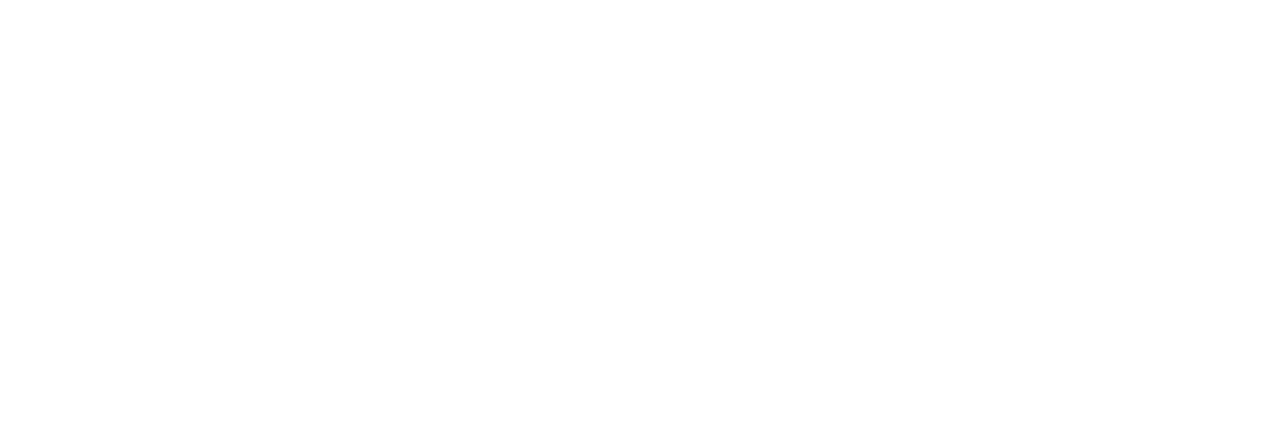
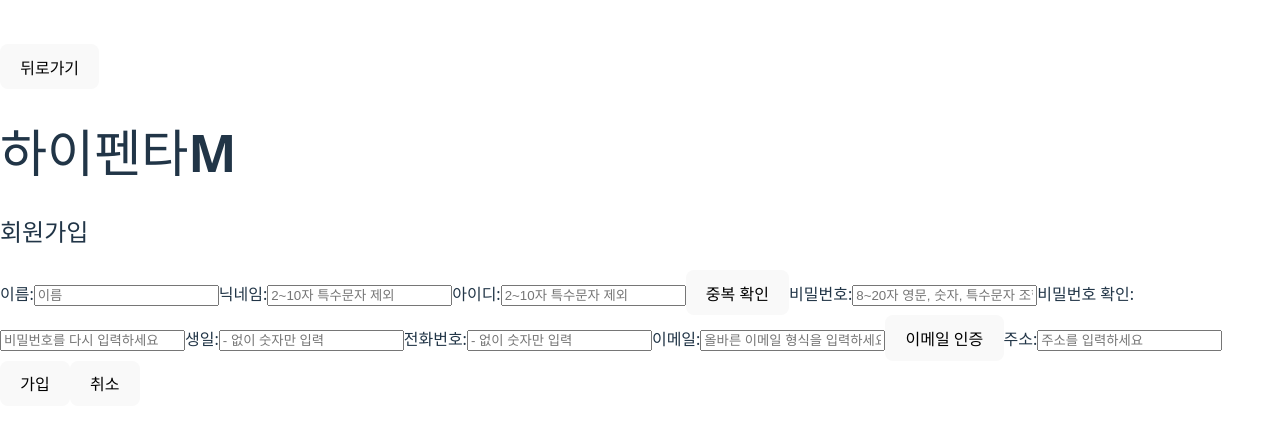
Before and after one commit to kimyk0101/hpm_react, a React (Vite) app: page /join in a window 1280 px wide. Before the commit this address had no page. Shown: the part 175-606 px from the top of the page. Built offline with nearby package versions, Linux system fonts and the light colour scheme; no server answers.

Commit message:
[연경] 회원가입 페이지 진행 중
아이디 중복 확인까지 완료

```diff
--- a/src/App.jsx
+++ b/src/App.jsx
@@ -1,14 +1,16 @@
 import { BrowserRouter as Router, Routes, Route } from "react-router-dom";
+import MainHome from "../src/pages/mainPage";
+import LoginPage from "../src/pages/loginPage";
+import JoinPage from "../src/pages/joinPage";
 // import Board from "../src/components/Board";
-import Login from "../src/components/Login";
-import MainHome from "../src/components/MainHome";
 
 function App() {
   return (
     <Router>
       <Routes>
         <Route path="/" element={<MainHome />} />
-        <Route path="/login" element={<Login />} />
+        <Route path="/login" element={<LoginPage />} />
+        <Route path="/join" element={<JoinPage />} />
       </Routes>
     </Router>
   );
--- a/src/layouts/DefaultLayout.jsx
+++ b/src/layouts/DefaultLayout.jsx
@@ -1,4 +1,4 @@
-import Header from "../components/layout/Header/Header";
+import Header from "../components/Header/Header";
 // import Footer from "./Footer";
 
 const DefaultLayout = ({ children, headerProps }) => (
--- a/src/components/Board.jsx
+++ b/src/pages/communityPage.jsx
@@ -1,7 +1,7 @@
 import React, { useEffect, useState } from "react";
 import "../css/Board.css"; // CSS 파일 연결
 
-const API_URL = "http://localhost:8088/api/posts";
+const API_URL = "http://localhost:8088/api/communities";
 
 const Board = () => {
   const [posts, setPosts] = useState([]);
--- /dev/null
+++ b/src/pages/joinPage.jsx
@@ -0,0 +1,294 @@
+import { useState, useEffect } from "react";
+import { useNavigate } from "react-router-dom";
+// import { MdOutlineBackspace } from "react-icons/md"; // 뒤로가기
+
+const JoinPage = () => {
+  const API_USER_URL = `http://localhost:8088/api/users`;
+
+  const [formData, setFormData] = useState({
+    name: "",
+    nickname: "",
+    userId: "",
+    password: "",
+    confirmPassword: "",
+    birthYear: "",
+    birthMonth: "",
+    birthDay: "",
+    phone_number: "",
+    email: "",
+    address: "",
+    // upd_date: new Date().toISOString(),
+  });
+
+  const [allUserData, setAllUserData] = useState([]);
+  const [isUsernameAvailable, setIsUsernameAvailable] = useState(null);
+  const [passwordStrength, setPasswordStrength] = useState("");
+  const [isEmailVerified, setIsEmailVerified] = useState(false);
+  const [passwordMatch, setPasswordMatch] = useState(null);
+  const navigate = useNavigate();
+
+  // 뒤로가기 버튼
+  const onBack = () => {
+    navigate("/");
+  };
+
+  useEffect(() => {
+    // 회원 정보 불러오기
+    fetch(API_USER_URL)
+      .then((response) => response.json())
+      .then((data) => setAllUserData(data))
+      .catch((error) => console.error("회원 정보 불러오기 오류", error));
+  }, []);
+
+  const checkUserIdAvailability = async () => {
+    const usernameRegex = /^[a-zA-Z0-9]{6,}$/;
+    if (!usernameRegex.test(formData.userId)) {
+      alert("아이디는 영문, 숫자 조합, 6자 이상이어야 합니다.");
+      return;
+    }
+
+    const requestUrl = `http://localhost:8088/api/users/check-userId?userId=${formData.userId}`;
+    console.log("아이디 중복 확인 요청 URL:", requestUrl);
+
+    try {
+      const response = await fetch(requestUrl);
+
+      if (!response.ok) {
+        throw new Error(`서버 응답 오류: ${response.statusText} (상태 코드: ${response.status})`);
+      }
+
+      const isTaken = await response.json();
+      setIsUsernameAvailable(isTaken);
+
+      if (isTaken) {
+        alert("사용 가능한 아이디입니다.");
+      } else {
+        alert("이미 사용 중인 아이디입니다.");
+      }
+    } catch (error) {
+      console.error("아이디 중복 확인 오류:", error);
+      alert(`아이디 중복 확인 중 오류가 발생했습니다: ${error.message}`);
+    }
+  };
+
+
+
+  const handlePasswordChange = (e) => {
+    const password = e.target.value;
+    setFormData({ ...formData, password });
+    const passwordRegex =
+      /^(?=.*[A-Za-z])(?=.*\d)(?=.*[@$!%*?&])[A-Za-z\d@$!%*?&]{8,}$/;
+    setPasswordStrength(
+      passwordRegex.test(password)
+        ? "보안성 : 강함"
+        : "비밀번호는 영문, 숫자, 특수문자를 포함해 8자 이상이어야 합니다."
+    );
+  };
+
+  const handleConfirmPasswordChange = (e) => {
+    const confirmPassword = e.target.value;
+    setFormData({ ...formData, confirmPassword });
+    setPasswordMatch(formData.password === confirmPassword);
+  };
+
+  const handleDateChange = (e) => {
+    const { name, value } = e.target;
+    setFormData({ ...formData, [name]: value });
+  };
+
+  const handleSignup = (e) => {
+    e.preventDefault();
+    const nicknameRegex = /^[a-zA-Z0-9가-힣]+$/;
+    const emailRegex = /^[a-zA-Z0-9._%+-]+@[a-zA-Z0-9.-]+\.[a-zA-Z]{2,}$/;
+    const phoneRegex = /^\d{11}$/;
+    const addressRegex = /^[a-zA-Z0-9\s,]+$/; // 주소 형식 정규식 예시
+
+    const birth = `${formData.birthYear}-${formData.birthMonth}-${formData.birthDay}`;
+
+    if (!formData.name) {
+      alert("이름을 입력하세요.");
+      return;
+    }
+    if (!nicknameRegex.test(formData.nickname)) {
+      alert("닉네임에는 특수문자를 사용할 수 없습니다.");
+      return;
+    }
+    if (!formData.phone_number.match(phoneRegex)) {
+      alert("전화번호는 11자리 숫자만 입력해야 합니다.");
+      return;
+    }
+    if (formData.password !== formData.confirmPassword) {
+      alert("비밀번호가 일치하지 않습니다.");
+      return;
+    }
+    if (!emailRegex.test(formData.email)) {
+      alert("올바른 이메일 형식을 입력하세요. 예: example@domain.com");
+      return;
+    }
+    if (!isEmailVerified) {
+      alert("이메일 인증이 필요합니다.");
+      return;
+    }
+    if (isUsernameAvailable === false) {
+      alert("아이디 중복 확인이 필요합니다.");
+      return;
+    }
+    if (!addressRegex.test(formData.address)) {
+      alert("올바른 주소 형식을 입력하세요.");
+      return;
+    }
+
+    const { confirmPassword, ...formDataToSend } = formData;
+
+    const formDataToSendWithBirth = { ...formDataToSend, birth };
+
+    console.log(
+      "name : " +
+        formData.name +
+        ", " +
+        "nickname : " +
+        formData.nickname +
+        ", " +
+        "userId : " +
+        ", " +
+        "password : " +
+        formData.password +
+        ", " +
+        "birth : " +
+        formData.birth +
+        ", " +
+        "phone_number : " +
+        formData.phone_number +
+        ", " +
+        "email : " +
+        formData.email +
+        ", " +
+        "address : " +
+        formData.address
+    );
+
+    // 회원가입 처리
+    fetch(API_USER_URL, {
+      method: "POST",
+      headers: {
+        "Content-Type": "application/json",
+      },
+      body: JSON.stringify(formDataToSendWithBirth),
+    });
+
+    alert("회원가입 성공! 로그인 페이지로 이동합니다.");
+    navigate("/login");
+  };
+
+  return (
+    <div className="join-container">
+      <button onClick={onBack} className="join-back-button">
+        {/* <MdOutlineBackspace /> */}뒤로가기
+      </button>
+      <div className="join-logo-container">
+        {/* <img src={logoImage} alt="호박고구마 로고" className="join-logo" /> */}
+        <h1>하이펜타M</h1>
+      </div>
+      <h2 className="join-h2">회원가입</h2>
+      <form className="join-form" onSubmit={handleSignup}>
+        <label>이름:</label>
+        <input
+          type="text"
+          placeholder="이름"
+          value={formData.name}
+          onChange={(e) => setFormData({ ...formData, name: e.target.value })}
+        />
+        <label>닉네임:</label>
+        <input
+          type="text"
+          placeholder="2~10자 특수문자 제외"
+          value={formData.nickname}
+          onChange={(e) =>
+            setFormData({ ...formData, nickname: e.target.value })
+          }
+        />
+        <label>아이디:</label>
+        <input
+          type="text"
+          placeholder="2~10자 특수문자 제외"
+          value={formData.userId}
+          onChange={(e) =>
+            setFormData({ ...formData, userId: e.target.value })
+          }
+        />
+        <button type="button" onClick={checkUserIdAvailability}>
+          중복 확인
+        </button>
+        {isUsernameAvailable !== null && (
+          <span>{isUsernameAvailable ? "사용 가능" : "사용 불가"}</span>
+        )}
+        <label>비밀번호:</label>
+        <input
+          type="password"
+          placeholder="8~20자 영문, 숫자, 특수문자 조합"
+          value={formData.password}
+          onChange={handlePasswordChange}
+        />
+        <span>{passwordStrength}</span>
+        <label>비밀번호 확인:</label>
+        <input
+          type="password"
+          placeholder="비밀번호를 다시 입력하세요"
+          value={formData.confirmPassword}
+          onChange={handleConfirmPasswordChange}
+        />
+        {passwordMatch !== null && (
+          <span style={{ color: passwordMatch ? "green" : "red" }}>
+            {passwordMatch ? "비밀번호 일치" : "비밀번호 불일치"}
+          </span>
+        )}
+        <label>생일:</label>
+        <input
+          type="text"
+          placeholder="- 없이 숫자만 입력"
+          value={formData.tel_number}
+          onChange={(e) =>
+            setFormData({ ...formData, tel_number: e.target.value })
+          }
+        />
+        <label>전화번호:</label>
+        <input
+          type="text"
+          placeholder="- 없이 숫자만 입력"
+          value={formData.phone_number}
+          onChange={(e) =>
+            setFormData({ ...formData, phone_number: e.target.value })
+          }
+        />
+        <label>이메일:</label>
+        <input
+          type="email"
+          placeholder="올바른 이메일 형식을 입력하세요"
+          value={formData.email}
+          onChange={(e) => setFormData({ ...formData, email: e.target.value })}
+        />
+        <button type="button" onClick={() => setIsEmailVerified(true)}>
+          이메일 인증
+        </button>
+        {isEmailVerified && <span>인증 완료</span>}
+        <label>주소:</label>
+        <input
+          type="text"
+          placeholder="주소를 입력하세요"
+          value={formData.address}
+          onChange={(e) =>
+            setFormData({ ...formData, address: e.target.value })
+          }
+        />
+        <div className="button-group">
+          <button type="submit">가입</button>
+          <button type="button" onClick={() => navigate(-1)}>
+            취소
+          </button>
+        </div>
+      </form>
+    </div>
+  );
+};
+
+export default JoinPage;
--- a/src/components/Login.jsx
+++ b/src/pages/loginPage.jsx
@@ -1,10 +1,11 @@
 import React, { useState } from "react";
 import { useNavigate } from "react-router-dom";
-import "../css/Login.css";
+import "../css/loginPage.css";
+// import { MdOutlineBackspace } from "react-icons/md"; // 뒤로가기
 
-const API_URL = "http://localhost:8088/api/hpmuser/login"; // Spring Boot 로그인 엔드포인트 예시
+const LoginPage = () => {
+  const API_USER_URL = "http://localhost:8088/api/users";
 
-const Login = () => {
   const [loginData, setLoginData] = useState({
     user_id: "",
     password: "",
@@ -12,12 +13,17 @@
   const [errorMsg, setErrorMsg] = useState("");
   const navigate = useNavigate();
 
+    // 뒤로가기 버튼
+    const onBack = () => {
+      navigate("/");
+    };
+
   //  로그인
   const handleLogin = async (e) => {
     e.preventDefault();
 
     try {
-      const response = await fetch(API_URL, {
+      const response = await fetch(API_USER_URL + `/login`, {
         //  사용자 로그인 정보를 JSON 형식으로 전송
         method: "POST",
         headers: { "Content-Type": "application/json" },
@@ -25,15 +31,15 @@
         body: JSON.stringify(loginData),
       });
 
+      const data = await response.json();
+      console.log("data", data);
+
+      navigate("/");
       if (!response.ok) {
         const errorData = await response.json();
         setErrorMsg(errorData.message || "로그인 실패");
         return;
       }
-
-      const data = await response.json();
-      console.log("data", data);
-      navigate("/");
     } catch (error) {
       console.error("로그인 에러:", error);
       setErrorMsg("서버 오류 또는 네트워크 에러");
@@ -42,6 +48,9 @@
 
   return (
     <div className="login-container">
+      <button onClick={onBack} className="login-back-button">
+        뒤로가기
+      </button>
       <h2 className="login-title">로그인</h2>
       <form onSubmit={handleLogin} className="login-form">
         <input
@@ -71,4 +80,4 @@
   );
 };
 
-export default Login;
+export default LoginPage;
```
Also changed, not shown: src/components/Header/Header.jsx (renamed from src/components/layout/Header/Header.jsx), src/components/Header/Icons.jsx (added), src/components/Header/Logo.jsx (added), src/components/Header/Title.jsx (added), src/css/loginPage.css (renamed from src/css/Login.css), src/pages/mainPage.jsx (renamed from src/components/MainHome.jsx).
